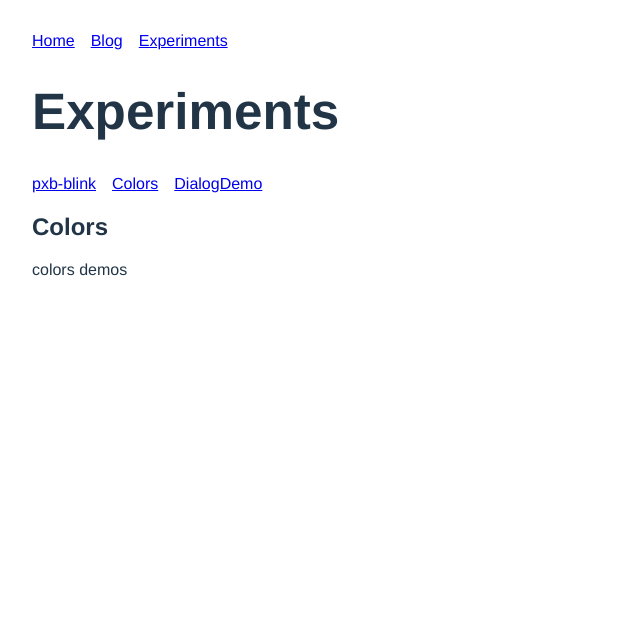
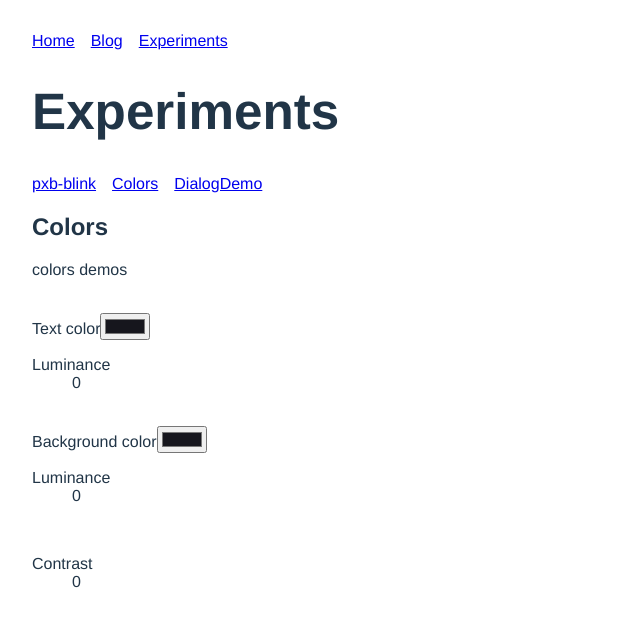
Before and after one commit to method-run/sandbox, a React (Vite) app: page /sandbox/experiments/colors in a window 1280 px wide. Shown: the top 626 px of the page, without its empty margins (0-640 px from the left). Built offline with nearby package versions, Linux system fonts and the light colour scheme.

Commit message:
Start with APCA luminance and contrast

```diff
--- a/package.json
+++ b/package.json
@@ -15,6 +15,7 @@
   "dependencies": {
     "@mdx-js/react": "^3.0.1",
     "@mdx-js/rollup": "^3.0.1",
+    "colorjs.io": "^0.5.0",
     "react": "^18.2.0",
     "react-dom": "^18.2.0",
     "react-router-dom": "^6.23.0",
--- /dev/null
+++ b/src/Experiments/Colors/Colors.tsx
@@ -0,0 +1,75 @@
+import Color from "colorjs.io";
+import { useCallback, useMemo, useState } from "react";
+import { getApcaContrast, getLuminanceFromRgb } from "./utils";
+
+const COLOR_EIGENGRAU = "#16161D";
+
+export const Colors = () => {
+  const [colorText, setColorText] = useState(COLOR_EIGENGRAU);
+  const [luminanceText, setLuminanceText] = useState(0);
+  const [colorBackground, setColorBackground] = useState(COLOR_EIGENGRAU);
+  const [luminanceBackground, setLuminanceBackground] = useState(0);
+
+  const handleChangeColor = useCallback(
+    (textOrBackground: "text" | "background") =>
+      (e: React.ChangeEvent<HTMLInputElement>) => {
+        const setColor =
+          textOrBackground === "text" ? setColorText : setColorBackground;
+
+        const setLuminance =
+          textOrBackground === "text"
+            ? setLuminanceText
+            : setLuminanceBackground;
+
+        const color = new Color(e.target.value);
+        const rgb = color.to("srgb");
+        setColor(e.target.value);
+
+        setLuminance(
+          getLuminanceFromRgb([rgb.r * 255, rgb.g * 255, rgb.b * 255])
+        );
+      },
+    []
+  );
+
+  const apcaContrast = useMemo(
+    () => getApcaContrast(luminanceText, luminanceBackground),
+    [luminanceBackground, luminanceText]
+  );
+
+  return (
+    <div>
+      <h2>Colors</h2>
+      <p>colors demos</p>
+      <br />
+      <label htmlFor="text">Text color</label>
+      <input
+        name="text"
+        type="color"
+        value={colorText}
+        onChange={handleChangeColor("text")}
+      />
+      <dl>
+        <dt>Luminance</dt>
+        <dd>{luminanceText}</dd>
+      </dl>
+      <br />
+      <label htmlFor="background">Background color</label>
+      <input
+        name="background"
+        type="color"
+        value={colorBackground}
+        onChange={handleChangeColor("background")}
+      />
+      <dl>
+        <dt>Luminance</dt>
+        <dd>{luminanceBackground}</dd>
+      </dl>
+      <br />
+      <dl>
+        <dt>Contrast</dt>
+        <dd>{apcaContrast}</dd>
+      </dl>
+    </div>
+  );
+};
--- /dev/null
+++ b/src/Experiments/Colors/index.tsx
@@ -0,0 +1 @@
+export { Colors } from "./Colors";
--- /dev/null
+++ b/src/Experiments/Colors/utils/clamp255.tsx
@@ -0,0 +1,3 @@
+export function clamp255(n: number) {
+  return Math.min(255, Math.max(0, n));
+}
--- /dev/null
+++ b/src/Experiments/Colors/utils/constants.tsx
@@ -0,0 +1,45 @@
+/**
+ * APCA   0.0.98G - 4g - W3 Compatible Constants
+ */
+export const APCA_CONSTANTS_98G = {
+  mainTRC: 2.4, // 2.4 exponent for emulating actual monitor perception
+
+  // For reverseAPCA
+  get mainTRCencode() {
+    return 1 / this.mainTRC;
+  },
+
+  // sRGB coefficients
+  sRco: 0.2126729,
+  sGco: 0.7151522,
+  sBco: 0.072175,
+
+  // G-4g constants for use with 2.4 exponent
+  normBG: 0.56,
+  normTXT: 0.57,
+  revTXT: 0.62,
+  revBG: 0.65,
+
+  // G-4g Clamps and Scalers
+  blkThrs: 0.022,
+  blkClmp: 1.414,
+  scaleBoW: 1.14,
+  scaleWoB: 1.14,
+  loBoWoffset: 0.027,
+  loWoBoffset: 0.027,
+  deltaYmin: 0.0005,
+  loClip: 0.1,
+
+  ///// MAGIC NUMBERS for UNCLAMP, for use with 0.022 & 1.414 /////
+  // Magic Numbers for reverseAPCA
+  mFactor: 1.9468554433171,
+  get mFactInv() {
+    return 1 / this.mFactor;
+  },
+  mOffsetIn: 0.0387393816571401,
+  mExpAdj: 0.283343396420869,
+  get mExp() {
+    return this.mExpAdj / this.blkClmp;
+  },
+  mOffsetOut: 0.312865795870758,
+};
--- /dev/null
+++ b/src/Experiments/Colors/utils/getApcaContrast.tsx
@@ -0,0 +1,94 @@
+import { APCA_CONSTANTS_98G } from "./constants";
+
+/**
+ * Take luminances for txt and bg, return contrast. Contrast may be negative.
+ * txtY and bgY must be between 0.0-1.0
+ * IMPORTANT: Do not swap, polarity is important.
+ */
+export function getApcaContrast(txtY: number, bgY: number, places = -1) {
+  const icp = [0.0, 1.1]; // input range clamp / input error check
+
+  if (
+    isNaN(txtY) ||
+    isNaN(bgY) ||
+    Math.min(txtY, bgY) < icp[0] ||
+    Math.max(txtY, bgY) > icp[1]
+  ) {
+    throw new Error(
+      "Invalid input. Luminances must be numbers between 0 and 1.1"
+    );
+  }
+
+  let SAPC = 0.0; // For raw SAPC values
+  let outputContrast = 0.0; // For weighted final values
+  let polCat = "BoW"; // Alternate Polarity Indicator. N normal R reverse
+
+  // Soft clamps Y for either color if it is near black.
+  txtY =
+    txtY > APCA_CONSTANTS_98G.blkThrs
+      ? txtY
+      : txtY +
+        Math.pow(APCA_CONSTANTS_98G.blkThrs - txtY, APCA_CONSTANTS_98G.blkClmp);
+  bgY =
+    bgY > APCA_CONSTANTS_98G.blkThrs
+      ? bgY
+      : bgY +
+        Math.pow(APCA_CONSTANTS_98G.blkThrs - bgY, APCA_CONSTANTS_98G.blkClmp);
+
+  ///// Return 0 Early for extremely low ∆Y
+  if (Math.abs(bgY - txtY) < APCA_CONSTANTS_98G.deltaYmin) {
+    return 0.0;
+  }
+
+  //////////   APCA/SAPC CONTRAST - LOW CLIP (W3 LICENSE)  ///////////////
+
+  if (bgY > txtY) {
+    // For normal polarity, black text on white (BoW)
+
+    // Calculate the SAPC contrast value and scale
+    SAPC =
+      (Math.pow(bgY, APCA_CONSTANTS_98G.normBG) -
+        Math.pow(txtY, APCA_CONSTANTS_98G.normTXT)) *
+      APCA_CONSTANTS_98G.scaleBoW;
+
+    // Low Contrast smooth rollout to prevent polarity reversal
+    // and also a low-clip for very low contrasts
+    outputContrast =
+      SAPC < APCA_CONSTANTS_98G.loClip
+        ? 0.0
+        : SAPC - APCA_CONSTANTS_98G.loBoWoffset;
+  } else {
+    // For reverse polarity, light text on dark (WoB)
+    // WoB should always return negative value.
+    polCat = "WoB";
+
+    SAPC =
+      (Math.pow(bgY, APCA_CONSTANTS_98G.revBG) -
+        Math.pow(txtY, APCA_CONSTANTS_98G.revTXT)) *
+      APCA_CONSTANTS_98G.scaleWoB;
+
+    outputContrast =
+      SAPC > -APCA_CONSTANTS_98G.loClip
+        ? 0.0
+        : SAPC + APCA_CONSTANTS_98G.loWoBoffset;
+  }
+
+  // return Lc (lightness contrast) as a signed numeric value
+  // Round to the nearest whole number as string is optional.
+  // Rounded can be a signed INT as output will be within ± 127
+  // places = -1 returns signed float, 1 or more set that many places
+  // 0 returns rounded string, uses BoW or WoB instead of minus sign
+
+  if (places < 0) {
+    // Default (-1) number out, all others are strings
+    return outputContrast * 100.0;
+  } else if (places == 0) {
+    return (
+      Math.round(Math.abs(outputContrast) * 100.0) + "<sub>" + polCat + "</sub>"
+    );
+  } else if (Number.isInteger(places)) {
+    return (outputContrast * 100.0).toFixed(places);
+  } else {
+    return 0.0;
+  }
+} // End APCAcontrast()
--- /dev/null
+++ b/src/Experiments/Colors/utils/getLuminanceFromRgb.tsx
@@ -0,0 +1,18 @@
+import { clamp255 } from "./clamp255";
+import { APCA_CONSTANTS_98G } from "./constants";
+
+/**
+ * For r, g, b values from 0-255: clamp, linearize, apply coefficients, sum, then
+ * return the resulting luminance.
+ */
+export function getLuminanceFromRgb([r, g, b] = [0, 0, 0]) {
+  function simpleExp(chan: number) {
+    return Math.pow(chan / 255.0, APCA_CONSTANTS_98G.mainTRC);
+  }
+
+  return (
+    APCA_CONSTANTS_98G.sRco * simpleExp(clamp255(r)) +
+    APCA_CONSTANTS_98G.sGco * simpleExp(clamp255(g)) +
+    APCA_CONSTANTS_98G.sBco * simpleExp(clamp255(b))
+  );
+}
--- /dev/null
+++ b/src/Experiments/Colors/utils/index.tsx
@@ -0,0 +1,2 @@
+export { getApcaContrast } from "./getApcaContrast";
+export { getLuminanceFromRgb } from "./getLuminanceFromRgb";
--- a/src/Experiments/Experiments.tsx
+++ b/src/Experiments/Experiments.tsx
@@ -1,6 +1,7 @@
 import { Link, Route, Routes } from "react-router-dom";
 import { DialogDemo } from "./DialogDemo";
 import { Nav } from "../Nav/Nav";
+import { Colors } from "./Colors";
 
 export const Experiments = () => {
   return (
@@ -21,15 +22,7 @@ export const Experiments = () => {
             </div>
           }
         />
-        <Route
-          path={"colors"}
-          element={
-            <div>
-              <h2>Colors</h2>
-              <p>colors demos</p>
-            </div>
-          }
-        />
+        <Route path={"colors"} element={<Colors />} />
         <Route path={"dialog-demo"} element={<DialogDemo />} />
       </Routes>
     </>
```
Also changed, not shown: 1 other file (tests, documents, lock files or other folders).
